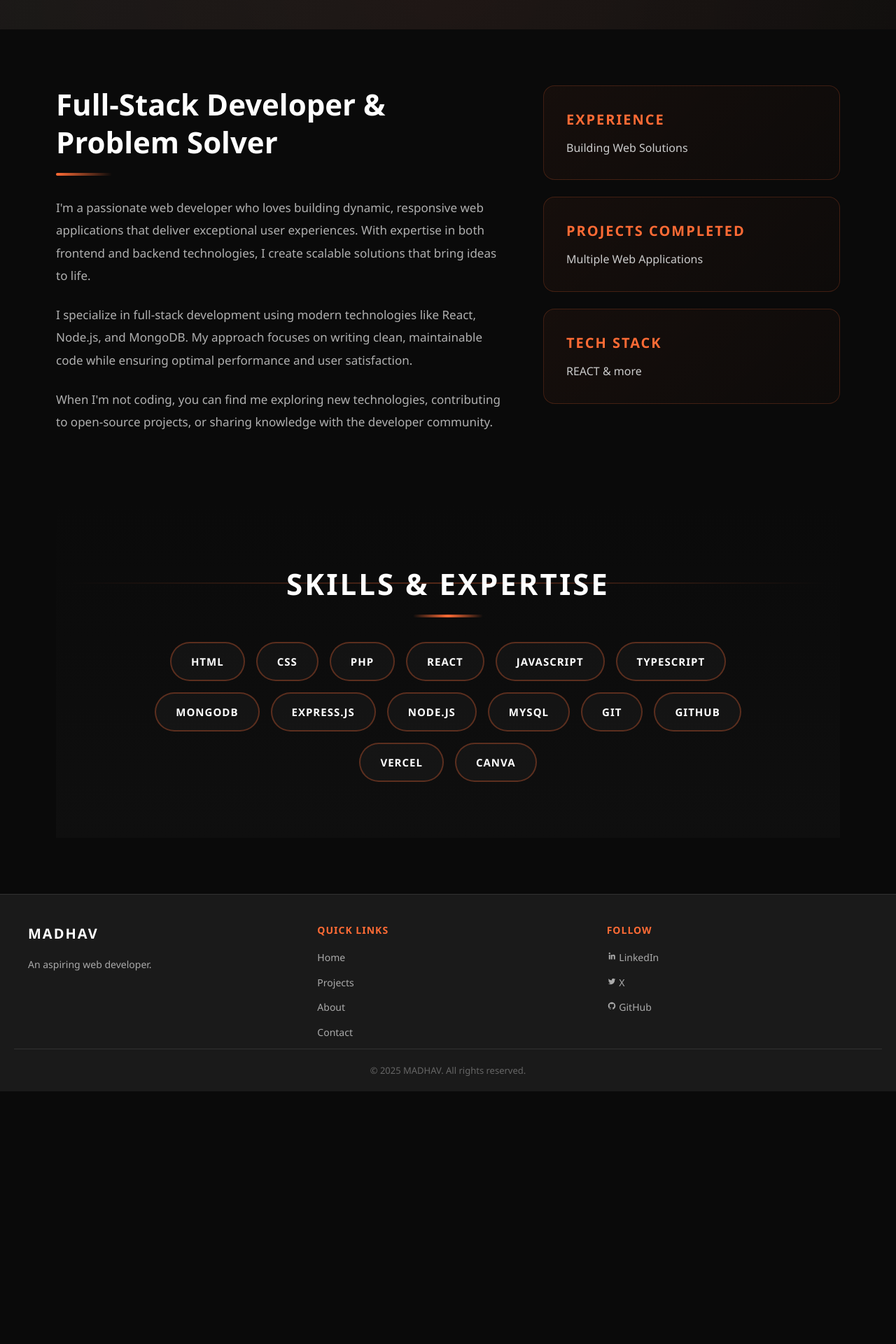
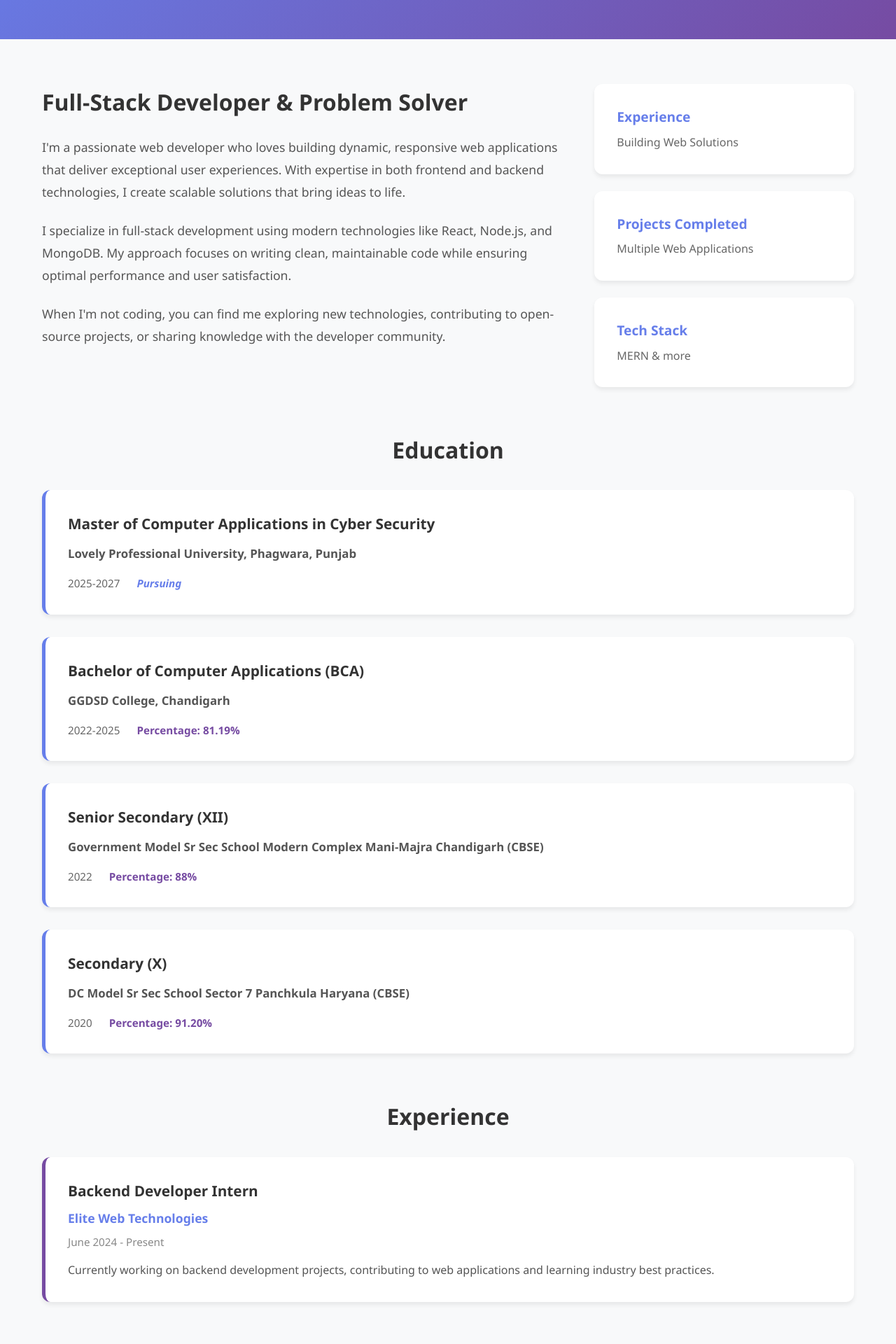
Before and after one commit to coder6-12/my-portfolio, a React (Vite) app: page /about in a window 1280 px wide. Shown: the part 260-2180 px from the top of the page at 70% size. Before the commit the page ends 1819 px from the top, so only its background shows below. Built offline with nearby package versions, Linux system fonts and the light colour scheme.

Commit message:
edit: changed the about page for education

```diff
--- a/src/components/footer/footer.jsx
+++ b/src/components/footer/footer.jsx
@@ -37,7 +37,7 @@ function Footer() {
             </li>
             <li>
               <a href="https://x.com/MadhavMm34" target="_blank" rel="noopener noreferrer">
-               <LiaTwitter/> X
+               <LiaTwitter/> X(Twitter)
               </a>
             </li>
             <li>
--- a/src/pages/About/About.css
+++ b/src/pages/About/About.css
@@ -1,192 +1,213 @@
+/* About Page Styles */
+
 .about-page {
-  width: 100%;
-  background: #0a0a0a;
+  min-height: 100vh;
+  background-color: #f8f9fa;
 }
 
+/* Hero Section */
 .about-hero {
-  background: linear-gradient(135deg, #1a1a1a 0%, #0f0f0f 100%);
-  padding: 60px 20px 60px;
+  background: linear-gradient(135deg, #667eea 0%, #764ba2 100%);
+  color: white;
+  padding: 6rem 0 4rem;
   text-align: center;
-  position: relative;
-  overflow: hidden;
-}
-
-.about-hero::before {
-  content: '';
-  position: absolute;
-  top: -50%;
-  left: -50%;
-  width: 200%;
-  height: 200%;
-  background: radial-gradient(circle, rgba(255, 107, 53, 0.08) 0%, transparent 70%);
-  animation: pulse 8s ease-in-out infinite;
-}
-
-@keyframes pulse {
-  0%, 100% {
-    transform: scale(1);
-    opacity: 0.5;
-  }
-  50% {
-    transform: scale(1.1);
-    opacity: 0.8;
-  }
 }
 
 .about-hero h1 {
-  font-size: 64px;
-  font-weight: 900;
-  background: linear-gradient(135deg, #ffffff 0%, #ff6b35 100%);
-  -webkit-background-clip: text;
-  -webkit-text-fill-color: transparent;
-  background-clip: text;
-  letter-spacing: 4px;
-  text-transform: uppercase;
-  position: relative;
-  z-index: 1;
-  animation: fadeInDown 0.8s ease-out;
+  font-size: 3rem;
+  font-weight: 700;
+  margin: 0;
+  animation: fadeInUp 0.8s ease-out;
 }
 
-@keyframes fadeInDown {
-  from {
-    opacity: 0;
-    transform: translateY(-30px);
-  }
-  to {
-    opacity: 1;
-    transform: translateY(0);
-  }
+/* Content Section */
+.about-content {
+  padding: 4rem 0;
 }
 
-.about-content {
-  padding: 80px 20px;
+.container {
   max-width: 1200px;
   margin: 0 auto;
+  padding: 0 2rem;
 }
 
+/* About Grid */
 .about-grid {
   display: grid;
-  grid-template-columns: 1.5fr 1fr;
-  gap: 60px;
-  margin-bottom: 100px;
+  grid-template-columns: 2fr 1fr;
+  gap: 3rem;
+  margin-bottom: 4rem;
   align-items: start;
 }
 
-.about-text {
-  animation: fadeInLeft 0.8s ease-out;
-}
-
-@keyframes fadeInLeft {
-  from {
-    opacity: 0;
-    transform: translateX(-30px);
-  }
-  to {
-    opacity: 1;
-    transform: translateX(0);
-  }
-}
-
 .about-text h2 {
-  font-size: 42px;
-  font-weight: 800;
-  margin-bottom: 30px;
-  color: #ffffff;
-  line-height: 1.3;
-  position: relative;
-  padding-bottom: 20px;
-}
-
-.about-text h2::after {
-  content: '';
-  position: absolute;
-  bottom: 0;
-  left: 0;
-  width: 80px;
-  height: 4px;
-  background: linear-gradient(90deg, #ff6b35, transparent);
-  border-radius: 2px;
+  font-size: 2rem;
+  color: #333;
+  margin-bottom: 1.5rem;
 }
 
 .about-text p {
-  font-size: 17px;
-  line-height: 1.9;
-  color: #b0b0b0;
-  margin-bottom: 24px;
-  font-weight: 400;
+  font-size: 1.1rem;
+  line-height: 1.8;
+  color: #555;
+  margin-bottom: 1.5rem;
 }
 
-.about-text p:last-child {
-  margin-bottom: 0;
-}
-
+/* Info Boxes */
 .about-info {
   display: flex;
   flex-direction: column;
-  gap: 24px;
-  animation: fadeInRight 0.8s ease-out 0.2s both;
-}
-
-@keyframes fadeInRight {
-  from {
-    opacity: 0;
-    transform: translateX(30px);
-  }
-  to {
-    opacity: 1;
-    transform: translateX(0);
-  }
+  gap: 1.5rem;
 }
 
 .info-box {
-  background: linear-gradient(135deg, rgba(255, 107, 53, 0.05) 0%, rgba(255, 107, 53, 0.02) 100%);
-  padding: 32px;
-  border-radius: 16px;
-  border: 1px solid rgba(255, 107, 53, 0.2);
-  transition: all 0.4s ease;
-  position: relative;
-  overflow: hidden;
-}
-
-.info-box::before {
-  content: '';
-  position: absolute;
-  top: 0;
-  left: -100%;
-  width: 100%;
-  height: 100%;
-  background: linear-gradient(90deg, transparent, rgba(255, 107, 53, 0.1), transparent);
-  transition: left 0.6s ease;
-}
-
-.info-box:hover::before {
-  left: 100%;
+  background: white;
+  padding: 2rem;
+  border-radius: 12px;
+  box-shadow: 0 4px 6px rgba(0, 0, 0, 0.07);
+  transition: transform 0.3s ease, box-shadow 0.3s ease;
 }
 
 .info-box:hover {
-  transform: translateX(8px);
-  border-color: rgba(255, 107, 53, 0.4);
-  box-shadow: -8px 8px 24px rgba(255, 107, 53, 0.15);
+  transform: translateY(-5px);
+  box-shadow: 0 8px 15px rgba(0, 0, 0, 0.12);
 }
 
 .info-box h3 {
-  font-size: 20px;
-  font-weight: 700;
-  color: #ff6b35;
-  margin-bottom: 12px;
-  text-transform: uppercase;
-  letter-spacing: 2px;
+  font-size: 1.2rem;
+  color: #667eea;
+  margin-bottom: 0.5rem;
 }
 
 .info-box p {
-  font-size: 16px;
-  color: #cccccc;
-  font-weight: 500;
-  line-height: 1.6;
+  font-size: 1rem;
+  color: #666;
+  margin: 0;
 }
 
-.skills-section {
-  animation: fadeInUp 0.8s ease-out 0.4s both;
+/* Education Section */
+.education-section {
+  margin-top: 4rem;
+  margin-bottom: 4rem;
+}
+
+.education-section h2 {
+  font-size: 2rem;
+  color: #333;
+  margin-bottom: 2rem;
+  text-align: center;
+}
+
+.education-grid {
+  display: grid;
+  gap: 2rem;
+}
+
+.education-card {
+  background: white;
+  padding: 2rem;
+  border-radius: 12px;
+  border-left: 5px solid #667eea;
+  box-shadow: 0 4px 6px rgba(0, 0, 0, 0.07);
+  transition: transform 0.3s ease, box-shadow 0.3s ease;
+}
+
+.education-card:hover {
+  transform: translateX(5px);
+  box-shadow: 0 6px 12px rgba(0, 0, 0, 0.12);
+}
+
+.education-card h3 {
+  font-size: 1.3rem;
+  color: #333;
+  margin-bottom: 0.8rem;
+}
+
+.institution {
+  font-weight: 600;
+  color: #555;
+  margin: 0.5rem 0;
+  font-size: 1.05rem;
+}
+
+.edu-details {
+  display: flex;
+  gap: 1.5rem;
+  flex-wrap: wrap;
+  margin-top: 1rem;
+}
+
+.period,
+.percentage,
+.status {
+  font-size: 0.95rem;
+  color: #666;
+}
+
+.percentage {
+  font-weight: 600;
+  color: #764ba2;
+}
+
+.status {
+  font-style: italic;
+  color: #667eea;
+  font-weight: 600;
+}
+
+.experience-section {
+  margin-top: 4rem;
+}
+
+.experience-section h2 {
+  font-size: 2rem;
+  color: #333;
+  margin-bottom: 2rem;
+  text-align: center;
+}
+
+.experience-grid {
+  display: grid;
+  gap: 2rem;
+}
+
+.experience-card {
+  background: white;
+  padding: 2rem;
+  border-radius: 12px;
+  border-left: 5px solid #764ba2;
+  box-shadow: 0 4px 6px rgba(0, 0, 0, 0.07);
+  transition: transform 0.3s ease, box-shadow 0.3s ease;
+}
+
+.experience-card:hover {
+  transform: translateX(5px);
+  box-shadow: 0 6px 12px rgba(0, 0, 0, 0.12);
+}
+
+.experience-card h3 {
+  font-size: 1.3rem;
+  color: #333;
+  margin-bottom: 0.5rem;
+}
+
+.company {
+  font-weight: 600;
+  color: #667eea;
+  margin: 0.5rem 0;
+  font-size: 1.1rem;
+}
+
+.experience-card .period {
+  color: #888;
+  font-size: 0.95rem;
+  margin: 0.5rem 0;
+}
+
+.description {
+  color: #555;
+  line-height: 1.6;
+  margin-top: 1rem;
 }
 
 @keyframes fadeInUp {
@@ -200,165 +221,53 @@
   }
 }
 
-.skills-section h2 {
-  font-size: 42px;
-  font-weight: 800;
-  text-align: center;
-  margin-bottom: 50px;
-  color: #ffffff;
-  position: relative;
-  text-transform: uppercase;
-  letter-spacing: 3px;
-}
-
-.skills-section h2::before {
-  content: '';
-  position: absolute;
-  top: 50%;
-  left: 0;
-  width: 100%;
-  height: 2px;
-  background: linear-gradient(90deg, transparent, rgba(255, 107, 53, 0.3), transparent);
-  transform: translateY(-50%);
-  z-index: -1;
-}
-
-.skills-section h2::after {
-  content: '';
-  position: absolute;
-  bottom: -15px;
-  left: 50%;
-  transform: translateX(-50%);
-  width: 100px;
-  height: 4px;
-  background: linear-gradient(90deg, transparent, #ff6b35, transparent);
-  border-radius: 2px;
-}
-
-.skills-grid {
-  display: flex;
-  flex-wrap: wrap;
-  gap: 16px;
-  justify-content: center;
-  max-width: 900px;
-  margin: 0 auto;
-}
-
-.skill-tag {
-  padding: 14px 28px;
-  background: rgba(255, 255, 255, 0.03);
-  border: 2px solid rgba(255, 107, 53, 0.3);
-  border-radius: 30px;
-  font-size: 15px;
-  font-weight: 600;
-  color: #ffffff;
-  letter-spacing: 1px;
-  transition: all 0.3s ease;
-  cursor: default;
-  position: relative;
-  overflow: hidden;
-}
-
-.skill-tag::before {
-  content: '';
-  position: absolute;
-  top: 50%;
-  left: 50%;
-  width: 0;
-  height: 0;
-  border-radius: 50%;
-  background: rgba(255, 107, 53, 0.2);
-  transform: translate(-50%, -50%);
-  transition: width 0.4s ease, height 0.4s ease;
-}
-
-.skill-tag:hover::before {
-  width: 200px;
-  height: 200px;
-}
-
-.skill-tag:hover {
-  background: rgba(255, 107, 53, 0.15);
-  border-color: #ff6b35;
-  transform: translateY(-4px);
-  box-shadow: 0 8px 20px rgba(255, 107, 53, 0.3);
-  color: #ff6b35;
-}
-
 @media (max-width: 968px) {
-  .about-hero {
-    padding: 100px 20px 60px;
+  .about-grid {
+    grid-template-columns: 1fr;
+    gap: 2rem;
   }
 
   .about-hero h1 {
-    font-size: 48px;
+    font-size: 2.5rem;
+  }
+
+  .about-text h2,
+  .education-section h2,
+  .experience-section h2 {
+    font-size: 1.8rem;
+  }
+}
+
+@media (max-width: 768px) {
+  .about-hero {
+    padding: 4rem 0 3rem;
+  }
+
+  .about-hero h1 {
+    font-size: 2rem;
   }
 
   .about-content {
-    padding: 60px 20px;
+    padding: 3rem 0;
   }
 
-  .about-grid {
-    grid-template-columns: 1fr;
-    gap: 50px;
-    margin-bottom: 80px;
+  .container {
+    padding: 0 1.5rem;
   }
 
-  .about-text h2 {
-    font-size: 36px;
+  .about-text h2,
+  .education-section h2,
+  .experience-section h2 {
+    font-size: 1.5rem;
   }
 
-  .about-text p {
-    font-size: 16px;
+  .education-card,
+  .experience-card {
+    padding: 1.5rem;
   }
 
-  .info-box {
-    padding: 28px;
-  }
-
-  .skills-section h2 {
-    font-size: 36px;
-    margin-bottom: 40px;
-  }
-
-  .skills-grid {
-    gap: 14px;
-  }
-
-  .skill-tag {
-    padding: 12px 24px;
-    font-size: 14px;
+  .edu-details {
+    flex-direction: column;
+    gap: 0.5rem;
   }
 }
-
-@media (max-width: 480px) {
-  .about-hero h1 {
-    font-size: 36px;
-    letter-spacing: 2px;
-  }
-
-  .about-text h2 {
-    font-size: 28px;
-  }
-
-  .about-text p {
-    font-size: 15px;
-  }
-
-  .info-box {
-    padding: 24px;
-  }
-
-  .info-box h3 {
-    font-size: 18px;
-  }
-
-  .skills-section h2 {
-    font-size: 28px;
-  }
-
-  .skill-tag {
-    padding: 10px 20px;
-    font-size: 13px;
-  }
-}
--- a/src/pages/About/About.jsx
+++ b/src/pages/About/About.jsx
@@ -1,9 +1,41 @@
 import "./About.css";
 
 function About() {
-  const skills = [
-   "HTML", "CSS", "PHP", "REACT", "JAVASCRIPT", "TYPESCRIPT", "MONGODB", "EXPRESS.JS", "NODE.JS", "MYSQL", "GIT", "GITHUB", "VERCEL", "CANVA"
-  ]
+  const education = [
+    {
+      degree: "Master of Computer Applications in Cyber Security",
+      institution: "Lovely Professional University, Phagwara, Punjab",
+      period: "2025-2027",
+      status: "Pursuing"
+    },
+    {
+      degree: "Bachelor of Computer Applications (BCA)",
+      institution: "GGDSD College, Chandigarh",
+      period: "2022-2025",
+      percentage: "81.19%"
+    },
+    {
+      degree: "Senior Secondary (XII)",
+      institution: "Government Model Sr Sec School Modern Complex Mani-Majra Chandigarh (CBSE)",
+      period: "2022",
+      percentage: "88%"
+    },
+    {
+      degree: "Secondary (X)",
+      institution: "DC Model Sr Sec School Sector 7 Panchkula Haryana (CBSE)",
+      period: "2020",
+      percentage: "91.20%"
+    }
+  ];
+
+  const experience = [
+    {
+      company: "Elite Web Technologies",
+      position: "Backend Developer Intern",
+      period: "June 2024 - Present",
+      description: "Currently working on backend development projects, contributing to web applications and learning industry best practices."
+    }
+  ];
 
   return (
     <main className="about-page">
@@ -45,17 +77,37 @@ function About() {
               </div>
               <div className="info-box">
                 <h3>Tech Stack</h3>
-                <p>REACT & more</p>
+                <p>MERN & more</p>
               </div>
             </div>
           </div>
 
-          <div className="skills-section">
-            <h2>Skills & Expertise</h2>
-            <div className="skills-grid">
-              {skills.map((skill, index) => (
-                <div key={index} className="skill-tag">
-                  {skill}
+          <div className="education-section">
+            <h2>Education</h2>
+            <div className="education-grid">
+              {education.map((edu, index) => (
+                <div key={index} className="education-card">
+                  <h3>{edu.degree}</h3>
+                  <p className="institution">{edu.institution}</p>
+                  <div className="edu-details">
+                    <span className="period">{edu.period}</span>
+                    {edu.percentage && <span className="percentage">Percentage: {edu.percentage}</span>}
+                    {edu.status && <span className="status">{edu.status}</span>}
+                  </div>
+                </div>
+              ))}
+            </div>
+          </div>
+
+          <div className="experience-section">
+            <h2>Experience</h2>
+            <div className="experience-grid">
+              {experience.map((exp, index) => (
+                <div key={index} className="experience-card">
+                  <h3>{exp.position}</h3>
+                  <p className="company">{exp.company}</p>
+                  <p className="period">{exp.period}</p>
+                  <p className="description">{exp.description}</p>
                 </div>
               ))}
             </div>
@@ -63,7 +115,7 @@ function About() {
         </div>
       </section>
     </main>
-  )
+  );
 }
 
 export default About;
```
